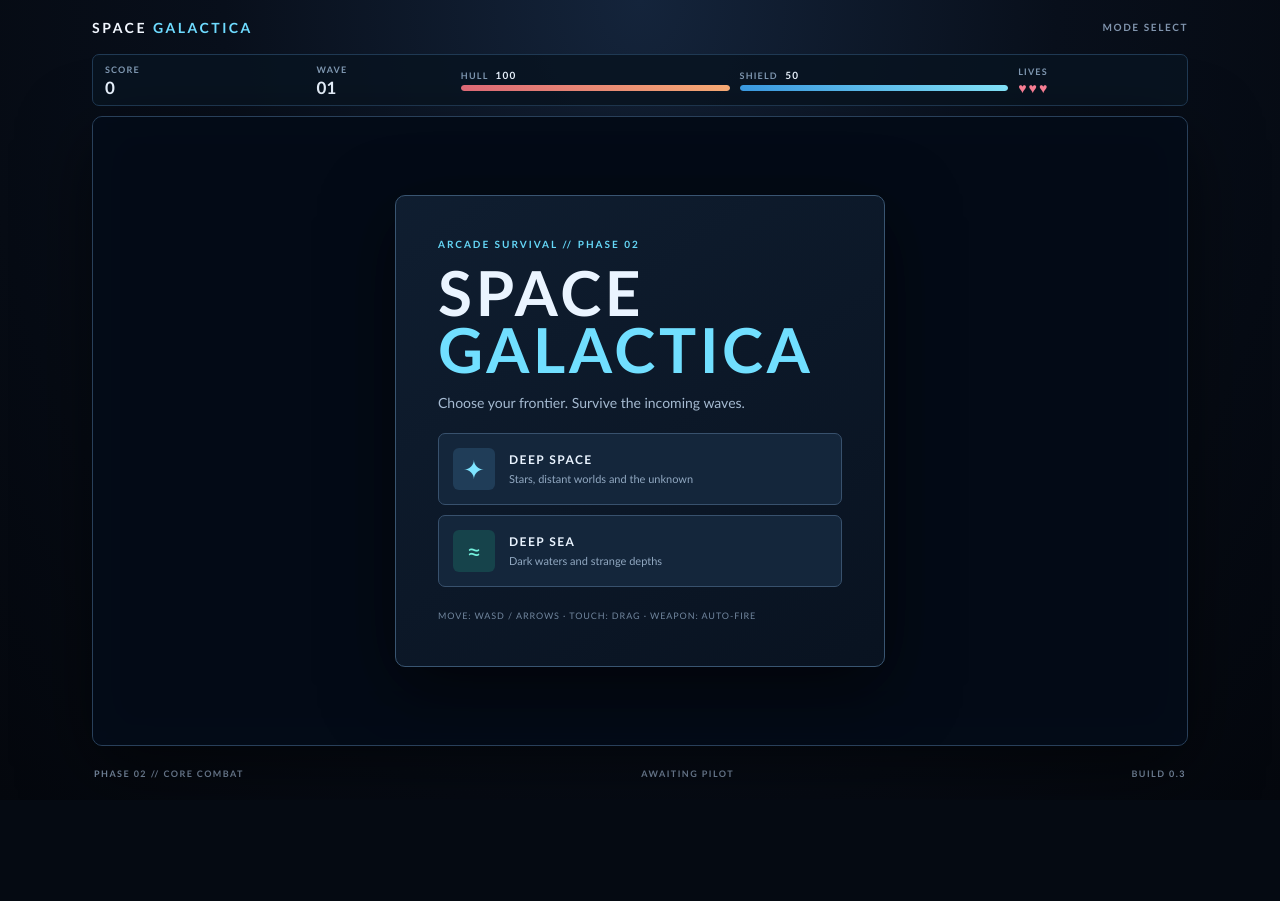
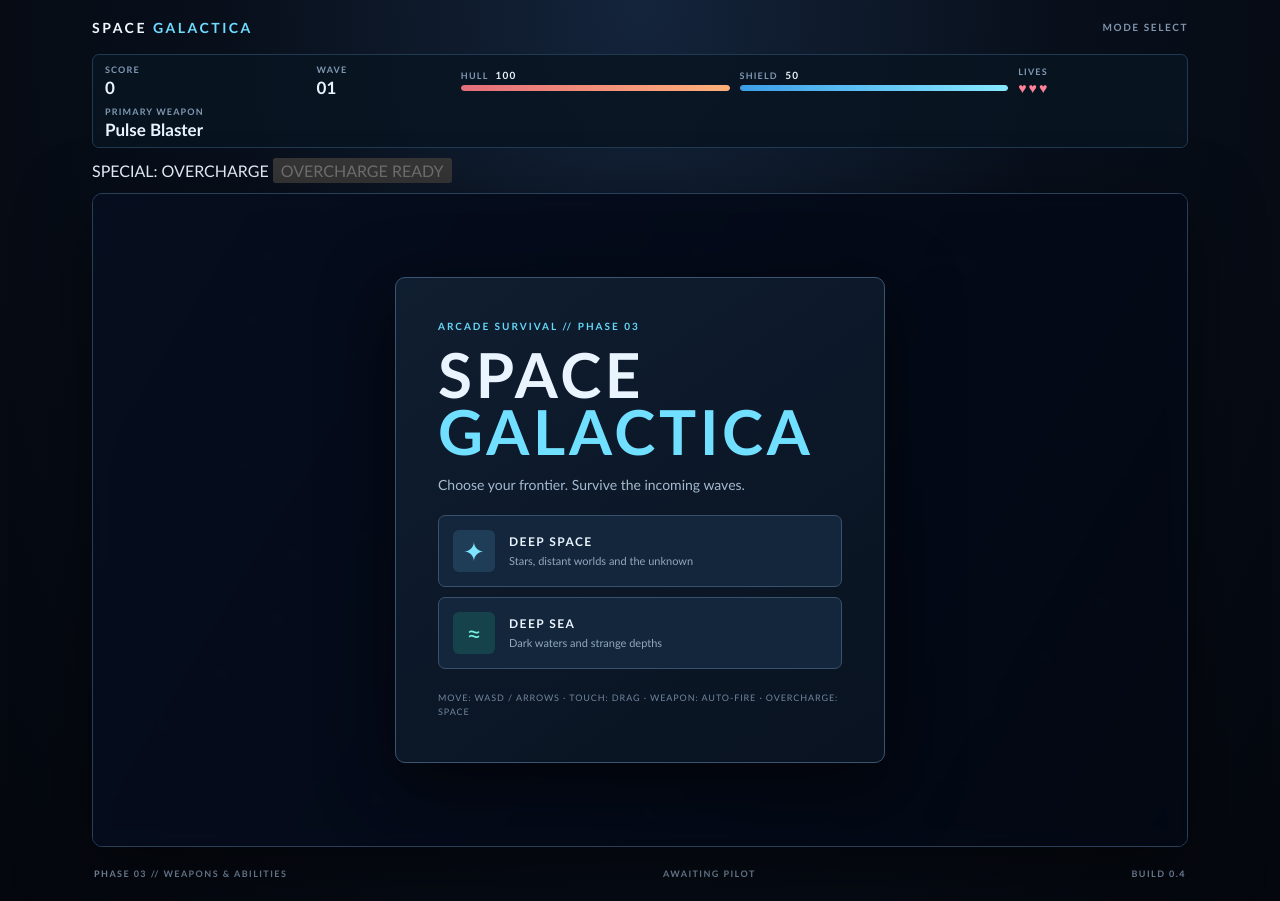
Before and after one commit to Kara-Dawnbreaker/Space-Galactica, a website with bundled scripts: page index.html in a window 1280 px wide. Before the commit the page ends 800 px from the top, so only its background shows below. Built offline with nearby package versions, Linux system fonts and the light colour scheme.

Commit message:
Phase 3: add weapon and ability interface

```diff
--- a/index.html
+++ b/index.html
@@ -25,21 +25,27 @@
       <div class="hud-stat health-stat"><span class="hud-label">HULL <b id="health-value">100</b></span><div class="meter"><span id="health-fill" class="health-fill"></span></div></div>
       <div class="hud-stat health-stat"><span class="hud-label">SHIELD <b id="shield-value">50</b></span><div class="meter"><span id="shield-fill" class="shield-fill"></span></div></div>
       <div class="hud-stat"><span class="hud-label">LIVES</span><strong id="lives-value" class="lives-value">♥♥♥</strong></div>
+      <div class="hud-stat weapon-stat"><span class="hud-label">PRIMARY WEAPON</span><strong id="weapon-value">Pulse Blaster</strong></div>
     </section>
+
+    <div class="ability-row">
+      <span class="ability-label">SPECIAL: OVERCHARGE</span>
+      <button id="ability-button" class="ability-button" type="button" disabled>OVERCHARGE <span id="ability-status">READY</span></button>
+    </div>
 
     <section class="game-frame" aria-label="Game area">
       <canvas id="game-canvas" aria-label="Game playfield. Move with WASD or arrow keys, or drag on a touchscreen. Your ship fires automatically." role="img"></canvas>
 
       <section id="start-screen" class="screen-layer" aria-labelledby="game-title">
         <div class="panel">
-          <p class="eyebrow">ARCADE SURVIVAL // PHASE 02</p>
+          <p class="eyebrow">ARCADE SURVIVAL // PHASE 03</p>
           <h1 id="game-title">SPACE<br><span>GALACTICA</span></h1>
           <p class="intro">Choose your frontier. Survive the incoming waves.</p>
           <div class="mode-buttons">
             <button class="mode-button space-choice" data-mode="space" type="button"><span class="mode-icon" aria-hidden="true">✦</span><span><strong>DEEP SPACE</strong><small>Stars, distant worlds and the unknown</small></span></button>
             <button class="mode-button sea-choice" data-mode="sea" type="button"><span class="mode-icon" aria-hidden="true">≈</span><span><strong>DEEP SEA</strong><small>Dark waters and strange depths</small></span></button>
           </div>
-          <p class="control-hint">MOVE: WASD / ARROWS · TOUCH: DRAG · WEAPON: AUTO-FIRE</p>
+          <p class="control-hint">MOVE: WASD / ARROWS · TOUCH: DRAG · WEAPON: AUTO-FIRE · OVERCHARGE: SPACE</p>
         </div>
       </section>
 
@@ -62,9 +68,9 @@
     </section>
 
     <footer class="footerbar">
-      <span>PHASE 02 // CORE COMBAT</span>
+      <span>PHASE 03 // WEAPONS & ABILITIES</span>
       <span id="status-label" aria-live="polite">AWAITING PILOT</span>
-      <span>BUILD 0.3</span>
+      <span>BUILD 0.4</span>
     </footer>
   </main>
   <script type="module" src="./src/main.js"></script>
```
